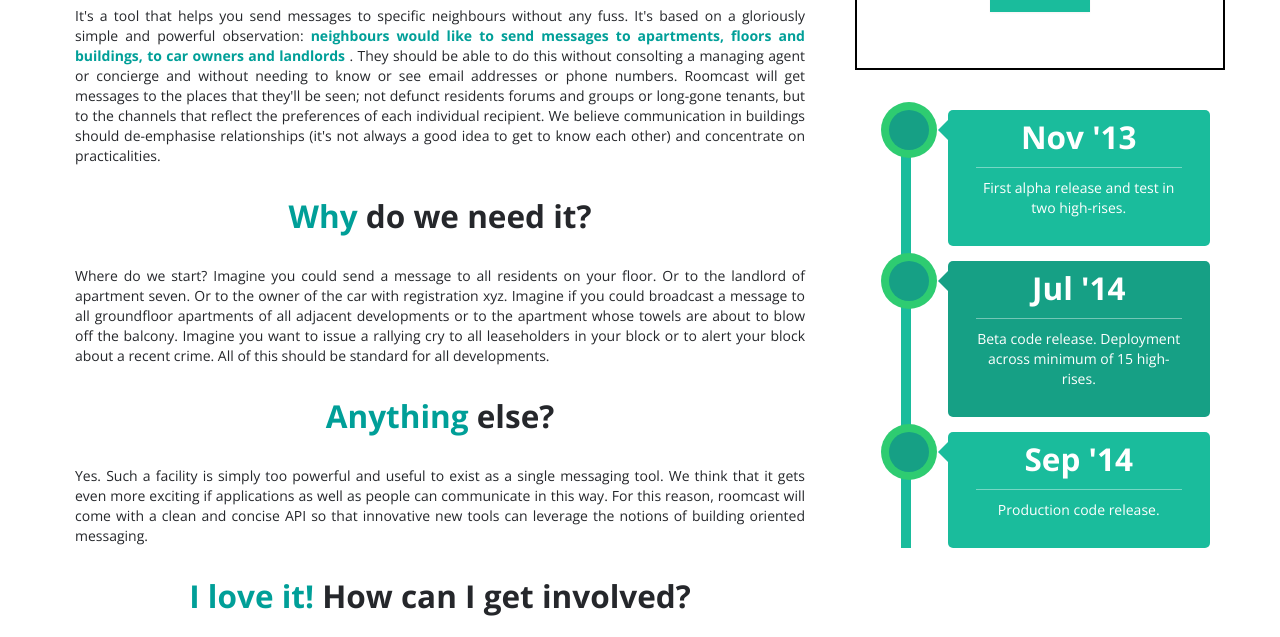
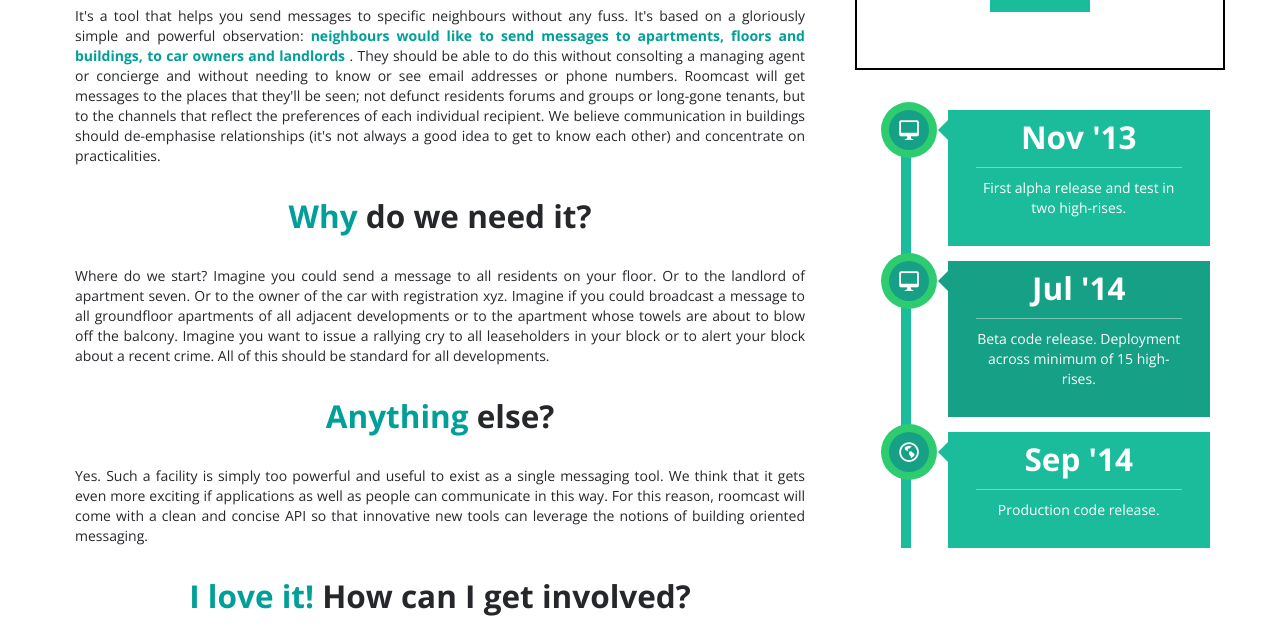
Before and after one commit to tlodge/block49.website, a Jekyll site: the page built from inspiration.html, in a window 1280 px wide and 1170 px high. Shown: the part 424-1061 px from the top of the window. Built offline with Jekyll 4.4.1, drawn with Linux system fonts in a browser that asks for light colours; some web fonts are replaced.

Commit message:
timeline added

```diff
--- a/assets/css/timeline.css
+++ b/assets/css/timeline.css
@@ -52,7 +52,7 @@
 	color: #fff;
 	padding: 0.5em 2em 2em 2em;
 	position: relative;
-	border-radius: 5px;
+	border-radius: 0px;
 }
 .cbp_tmlabel p {
 	font-size:1.1em;
--- /dev/null
+++ b/assets/font/timelineicons/Read Me.txt
@@ -0,0 +1 @@
+To modify your generated font, use the *dev.svg* file, located in the *fonts* folder in this package. You can import this dev.svg file to the IcoMoon app. All the tags (class names) and the Unicode points of your glyphs are saved in this file.
--- a/inspiration.html
+++ b/inspiration.html
@@ -119,7 +119,7 @@
 
                 <ul class="cbp_tmtimeline">
                     <li>
-                        <div class="cbp_tmicon cbp_tmicon-phone"></div>
+                        <div class="cbp_tmicon cbp_tmicon-screen"></div>
                         <div class="cbp_tmlabel">
                             <h2> Nov '13 </h2>
                             First alpha release and test in two high-rises.
@@ -133,7 +133,7 @@
                         </div>
                     </li>
                     <li>
-                        <div class="cbp_tmicon cbp_tmicon-mail"></div>
+                        <div class="cbp_tmicon cbp_tmicon-earth"></div>
                         <div class="cbp_tmlabel">
                             <h2> Sep '14 </h2>
                             Production code release.
```
Also changed, not shown: assets/font/timelineicons/ecoico.dev.svg (added), assets/font/timelineicons/ecoico.svg (added), assets/font/timelineicons/ecoico.ttf (added), assets/font/timelineicons/ecoico.woff (added), assets/font/timelineicons/license.txt (added), assets/img/app_communicate_big.svg, 4 other files.
